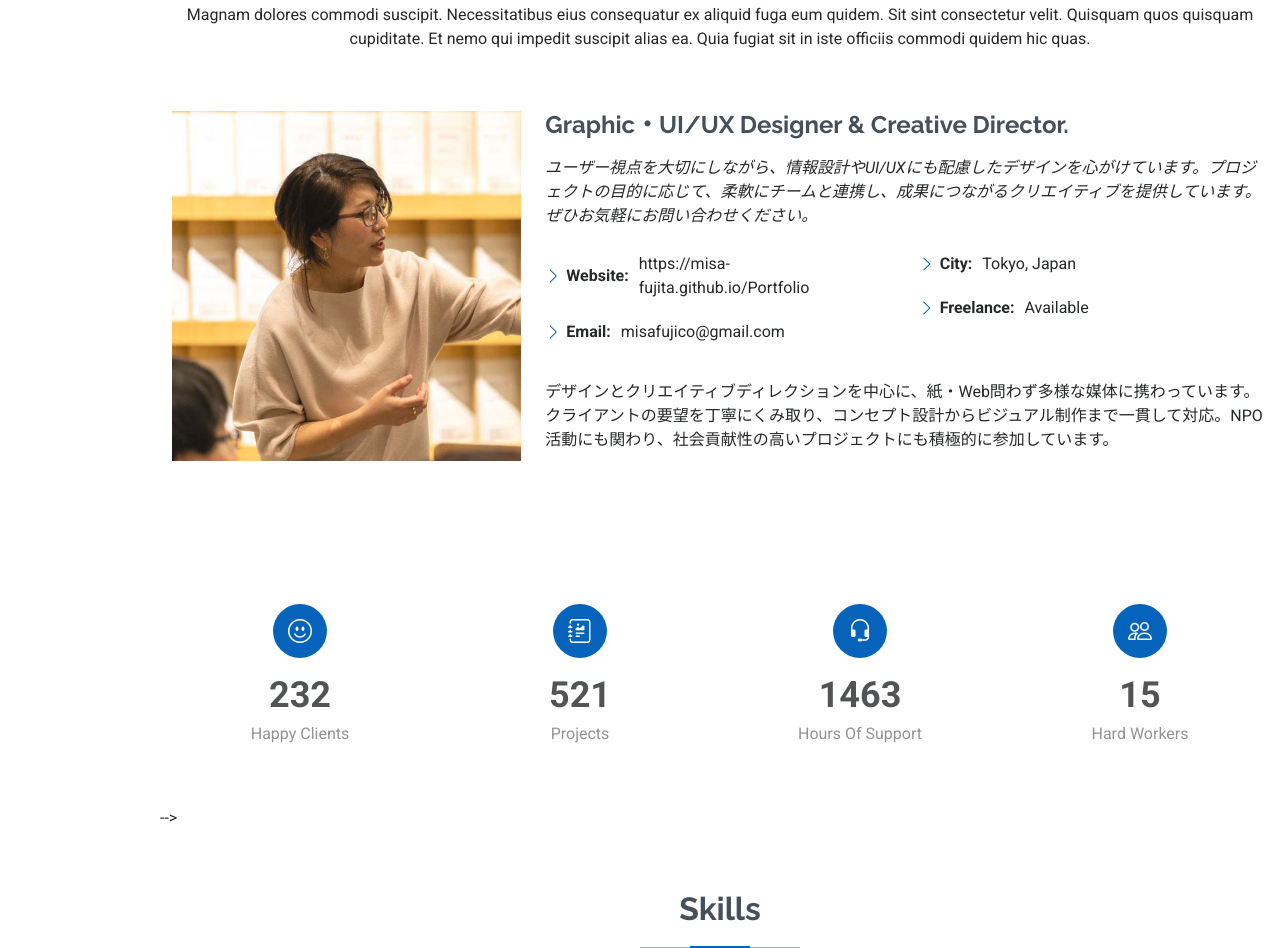
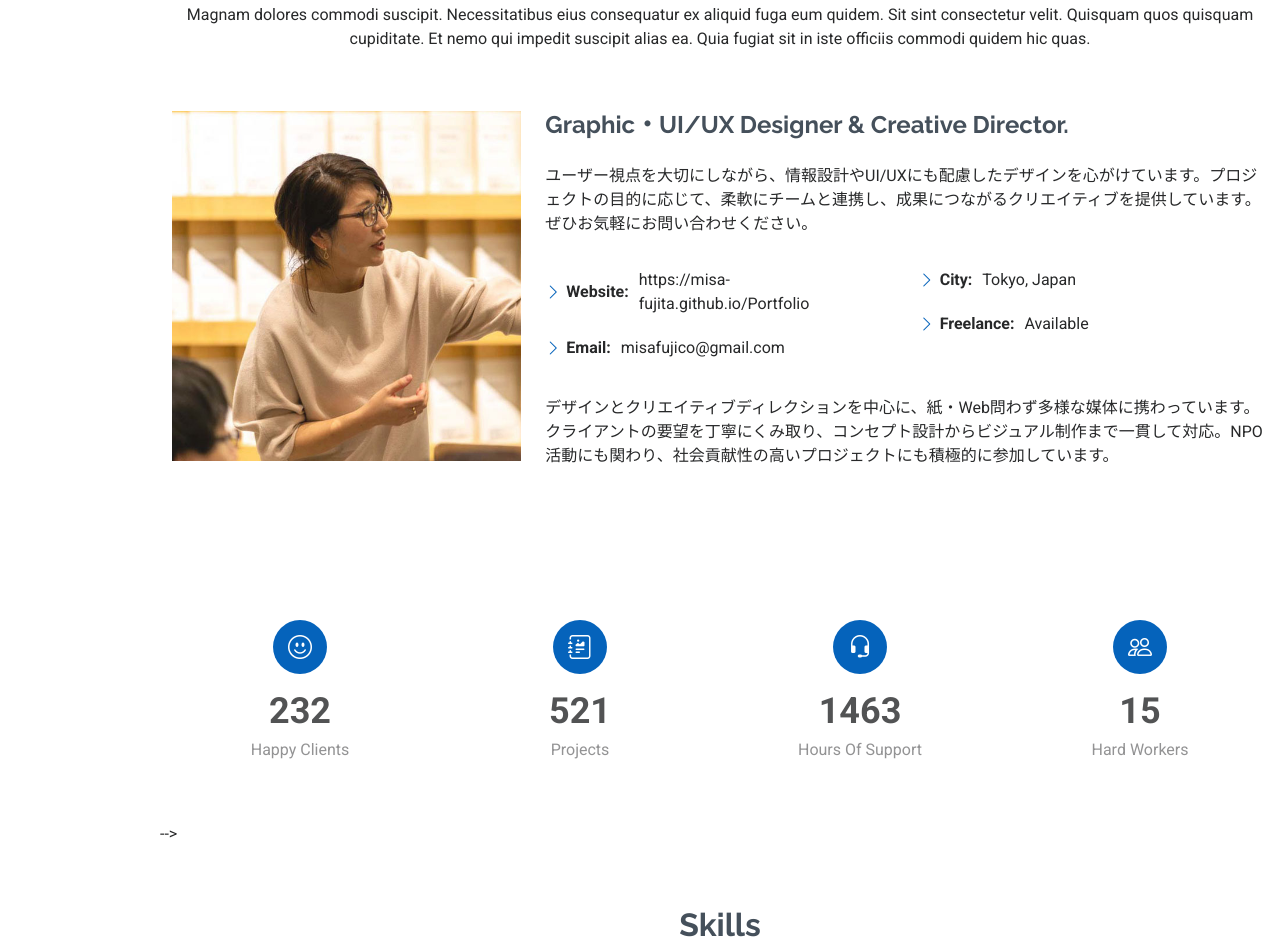
Before and after one commit to Misa-Fujita/Portfolio, a plain HTML site: page index.html in a window 1280 px wide. Shown: the part 935-1883 px from the top of the page. Drawn offline with Linux system fonts and the light colour scheme.

Commit message:
Update index.html

```diff
--- a/index.html
+++ b/index.html
@@ -96,7 +96,7 @@
           </div>
           <div class="col-lg-8 content">
             <h2>Graphic・UI/UX Designer &amp; Creative Director.</h2>
-            <p class="fst-italic py-2">
+            <p class="py-3">
               ユーザー視点を大切にしながら、情報設計やUI/UXにも配慮したデザインを心がけています。プロジェクトの目的に応じて、柔軟にチームと連携し、成果につながるクリエイティブを提供しています。ぜひお気軽にお問い合わせください。
             </p>
             <div class="row">
```
